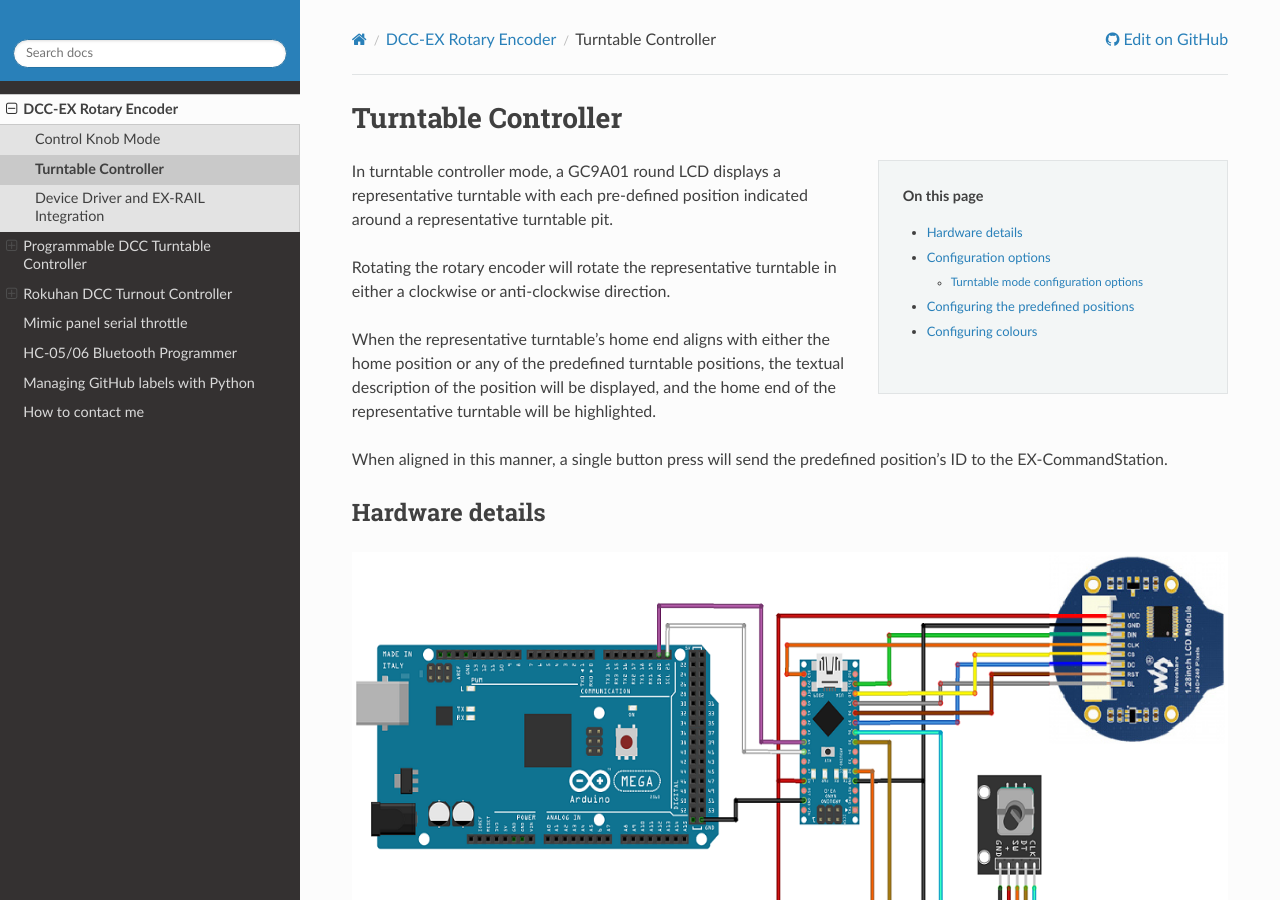
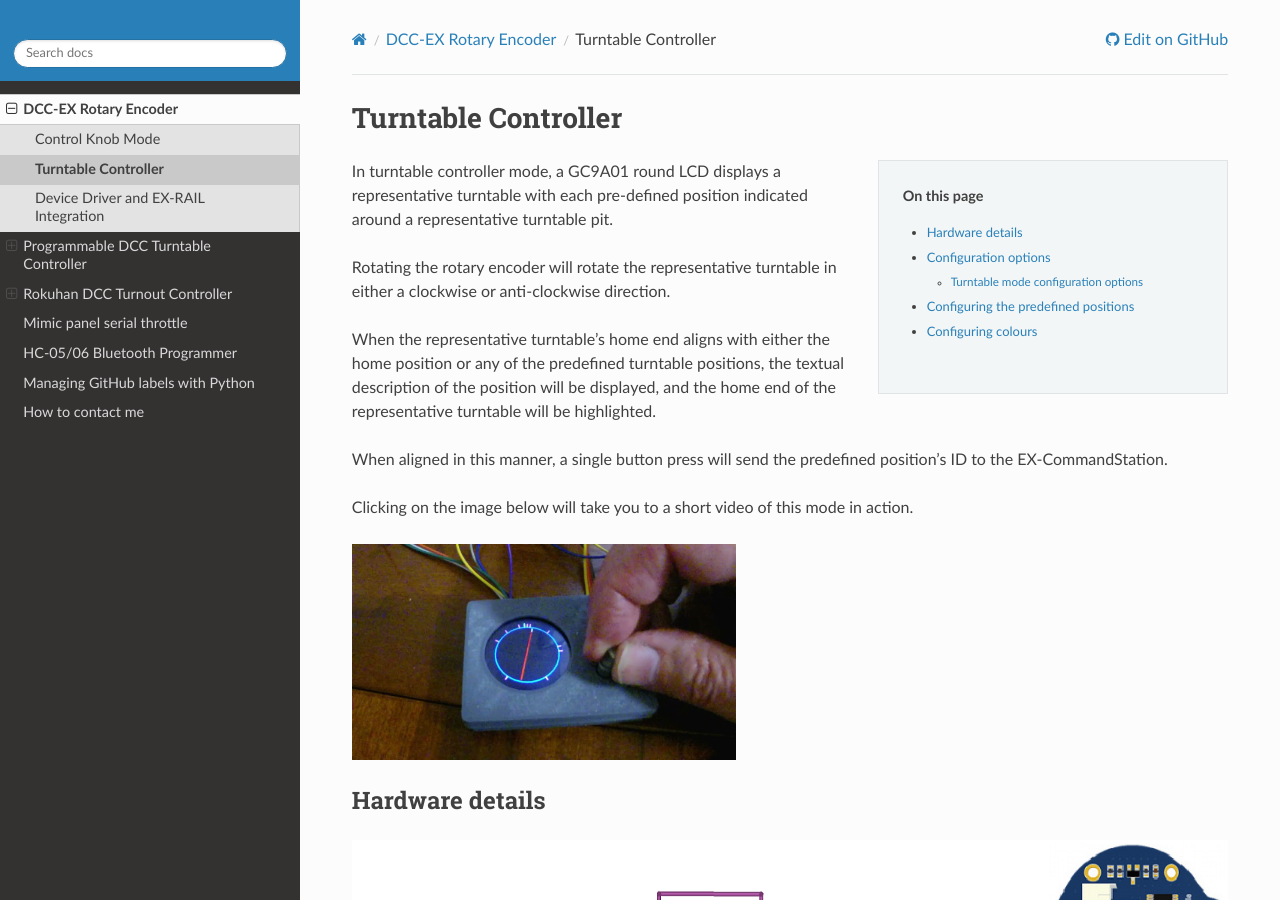
Before and after one commit to peteGSX/petegsx.github.io, a Sphinx documentation site: the page built from docs/rotary-encoder/turntable-controller.rst, in a window 1280 px wide and 900 px high. Built offline with Sphinx 7.4.7 and the Read the Docs theme 2.0.0, drawn with Linux system fonts in a browser that asks for light colours.

Commit message:
Added YouTube

```diff
--- a/docs/rotary-encoder/turntable-controller.rst
+++ b/docs/rotary-encoder/turntable-controller.rst
@@ -15,6 +15,13 @@
 When the representative turntable's home end aligns with either the home position or any of the predefined turntable positions, the textual description of the position will be displayed, and the home end of the representative turntable will be highlighted.
 
 When aligned in this manner, a single button press will send the predefined position's ID to the EX-CommandStation.
+
+Clicking on the image below will take you to a short video of this mode in action.
+
+.. image:: /_static/images/rotary-encoder/turntable-controller.jpg
+  :alt: Rotary Encoder - Turntable Mode
+  :scale: 30%
+  :target: https://youtu.be/ZWiGnvN81XI
 
 Hardware details
 ================
```
Also changed, not shown: docs/_static/images/rotary-encoder/turntable-controller.jpg (added).
